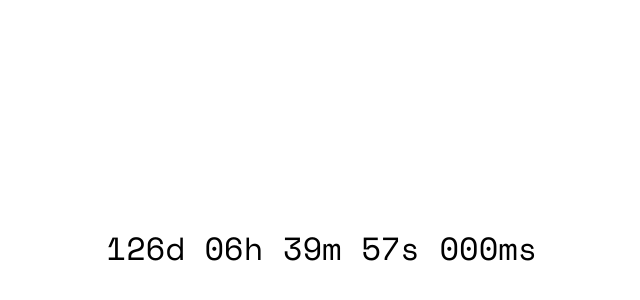
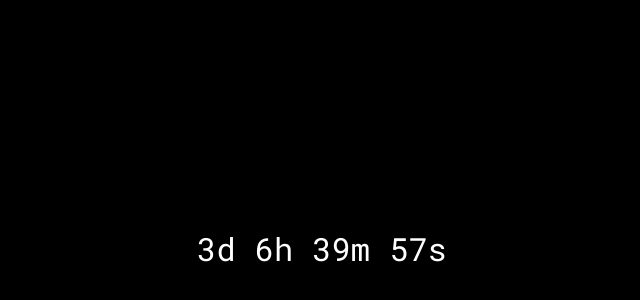
Before and after one commit to hebbii/mftwBETA, a plain HTML site: page index.html in a window 1280 px wide. Shown: the part 152-452 px from the top of the page, without its empty margins (318-958 px from the left). Drawn offline with nearby package versions, Linux system fonts and the light colour scheme.

Commit message:
countdown

```diff
--- a/index.html
+++ b/index.html
@@ -1,66 +1,54 @@
 <!DOCTYPE html>
-<html lang="en">
+<html>
 <head>
-  <meta charset="UTF-8" />
-  <meta name="viewport" content="width=device-width, initial-scale=1.0" />
-  <title>: )</title>
-  <link href="https://fonts.googleapis.com/css2?family=Space+Mono&display=swap" rel="stylesheet">
+  <title>Countdown to Monday 14th</title>
+  <link href="https://fonts.googleapis.com/css2?family=Roboto+Mono&display=swap" rel="stylesheet">
   <style>
     body {
-      background: white;
-      font-family: 'Space Mono', monospace;
-      color: black;
+      background-color: black;
+      color: white;
+      font-family: 'Roboto Mono', monospace;
       display: flex;
       justify-content: center;
       align-items: center;
       height: 100vh;
       margin: 0;
-      font-size: 2rem;
-      white-space: pre;
+      font-size: 2em;
+      text-align: center;
     }
   </style>
 </head>
 <body>
-  <div id="countdown">Loading...</div>
+  <div id="countdown"></div>
 
   <script>
-    function getNextMonday14th(fromDate) {
-      let year = fromDate.getFullYear();
-      let month = fromDate.getMonth();
+    function updateCountdown() {
+      const now = new Date().toLocaleString("en-US", { timeZone: "Europe/Berlin" });
+      const currentDate = new Date(now);
 
-      while (true) {
-        const testDate = new Date(year, month, 14);
-        if (testDate > fromDate && testDate.getDay() === 5) {
-          return testDate;
-        }
-        month++;
-        if (month > 11) {
-          month = 0;
-          year++;
-        }
-      }
-    }
+      const year = currentDate.getFullYear();
+      const month = currentDate.getMonth();
+      const targetDate = new Date(Date.UTC(year, month, 14, 0, 0, 0));
 
-    const targetDate = getNextMonday14th(new Date());
+      targetDate.setHours(targetDate.getHours() + 2); // Adjust for CEST (UTC+2)
 
-    function updateCountdown() {
-      const now = new Date();
-      const diff = targetDate - now;
+      const diff = targetDate - currentDate;
 
+      if (diff <= 0) {
+        document.getElementById("countdown").innerHTML = "It's Monday 14th!";
+      } else {
         const days = Math.floor(diff / (1000 * 60 * 60 * 24));
         const hours = Math.floor((diff / (1000 * 60 * 60)) % 24);
         const minutes = Math.floor((diff / (1000 * 60)) % 60);
         const seconds = Math.floor((diff / 1000) % 60);
-      const milliseconds = diff % 1000;
 
-      const padded = (n, digits = 2) => n.toString().padStart(digits, '0');
-      const msPadded = milliseconds.toString().padStart(3, '0');
-
-      document.getElementById('countdown').textContent =
-        `${days}d ${padded(hours)}h ${padded(minutes)}m ${padded(seconds)}s ${msPadded}ms`;
+        document.getElementById("countdown").innerHTML =
+          days + "d " + hours + "h " + minutes + "m " + seconds + "s";
+      }
     }
 
-    setInterval(updateCountdown, 10);
+    setInterval(updateCountdown, 1000);
+    updateCountdown();
   </script>
 </body>
 </html>
```
Lines whose indentation alone changed are shown as unchanged.
